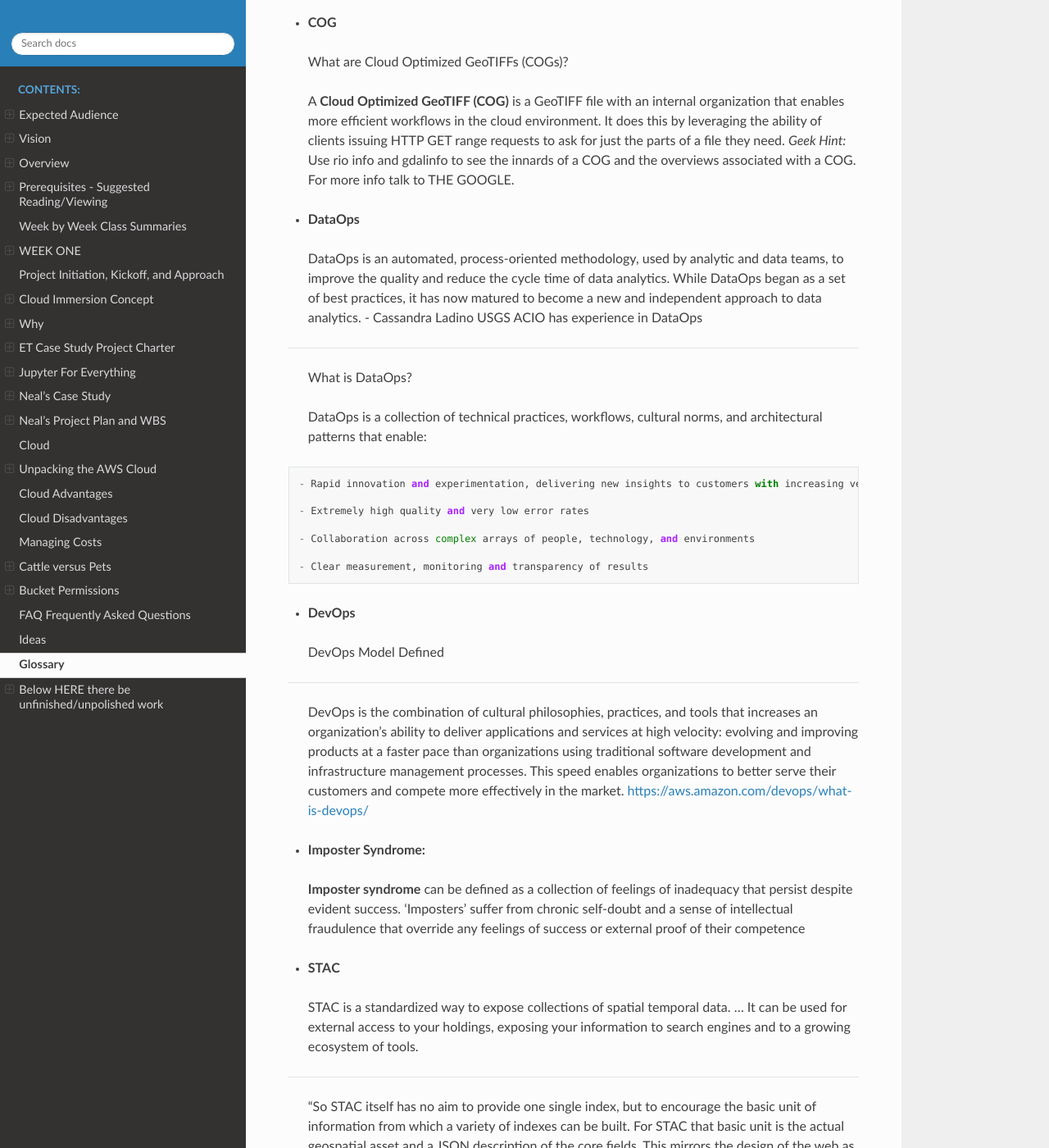
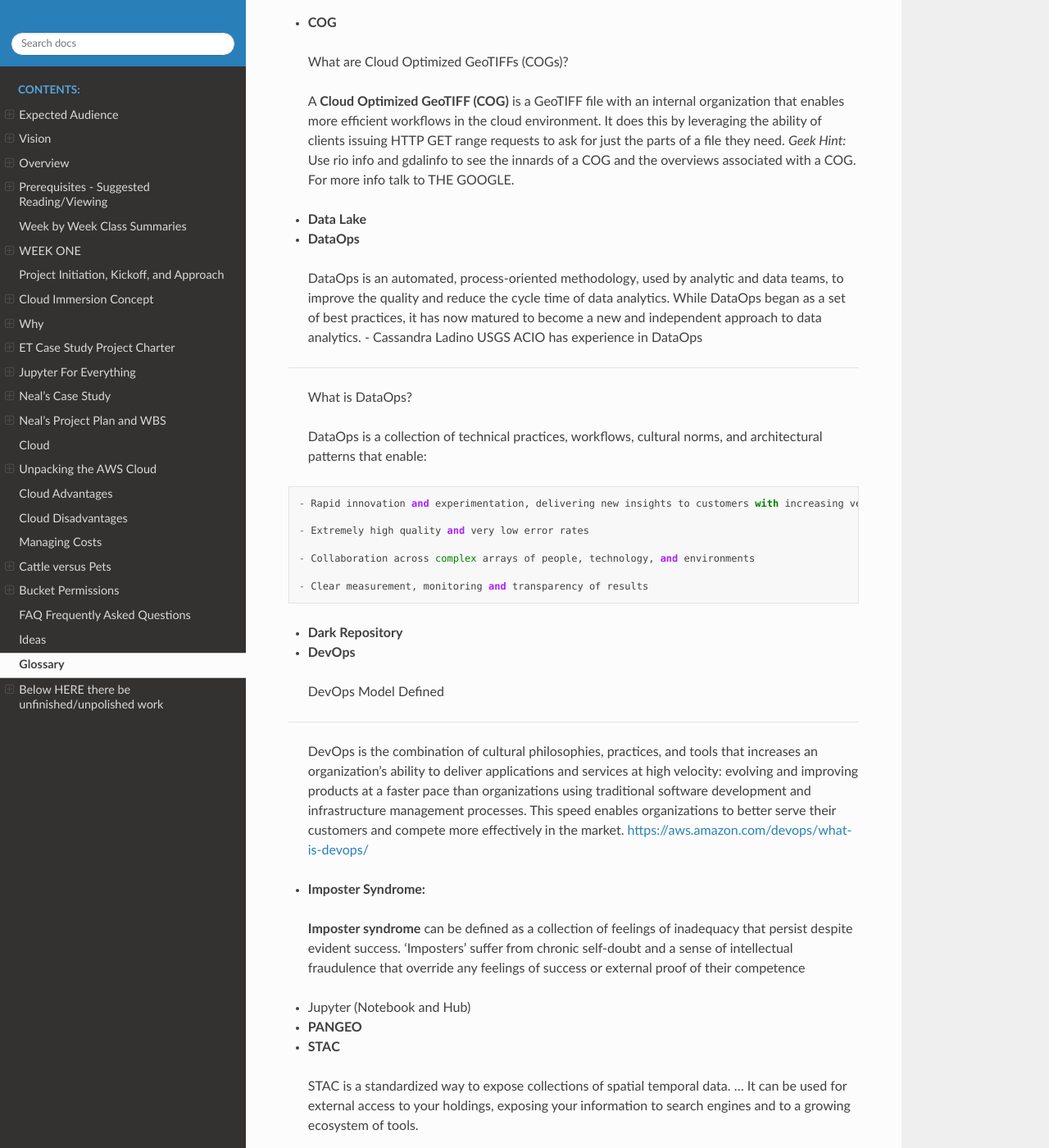
Before and after one commit to tonybutzer/harmony, a Sphinx documentation site: the page built from documentation/source/13glossary.md, in a window 1280 px wide and 1400 px high, scrolled down 312 px. Shown: the whole window at 82% size. Built offline with Sphinx 7.4.7 and the Read the Docs theme 2.0.0, drawn with Linux system fonts in a browser that asks for light colours; pages that are not in the unit, such as notebooks, are missing from menus.

Commit message:
automatic git update from Makefile

```diff
--- a/documentation/source/13glossary.md
+++ b/documentation/source/13glossary.md
@@ -9,6 +9,8 @@
 > A **Cloud Optimized GeoTIFF (COG)** is a GeoTIFF file with an internal organization that enables more efficient workflows in the cloud environment.  It does this by leveraging the ability of clients issuing HTTP GET range requests to ask for just the parts of a file they need.
 *Geek Hint:* Use rio info and gdalinfo to see the innards of a COG and the overviews associated with a COG.
 For more info talk to THE GOOGLE.
+
+- **Data Lake**
 
 - **DataOps**
 > DataOps is an automated, process-oriented methodology, used by analytic and data teams, to improve the quality and reduce the cycle time of data analytics. While DataOps began as a set of best practices, it has now matured to become a new and independent approach to data analytics. - Cassandra Ladino USGS ACIO has experience in DataOps
@@ -26,6 +28,10 @@ For more info talk to THE GOOGLE.
     - Clear measurement, monitoring and transparency of results
 
 
+- **Dark Repository**
+
+
+
 - **DevOps**
 > DevOps Model Defined
 
@@ -36,6 +42,13 @@ For more info talk to THE GOOGLE.
 
 - **Imposter Syndrome:**
 > **Imposter syndrome** can be defined as a collection of feelings of inadequacy that persist despite evident success. 'Imposters' suffer from chronic self-doubt and a sense of intellectual fraudulence that override any feelings of success or external proof of their competence
+
+
+- Jupyter (Notebook and Hub)
+
+- **PANGEO**
+
+
 
 - **STAC**
 > STAC is a standardized way to expose collections of spatial temporal data. ... It can be used for external access to your holdings, exposing your information to search engines and to a growing ecosystem of tools.
```
